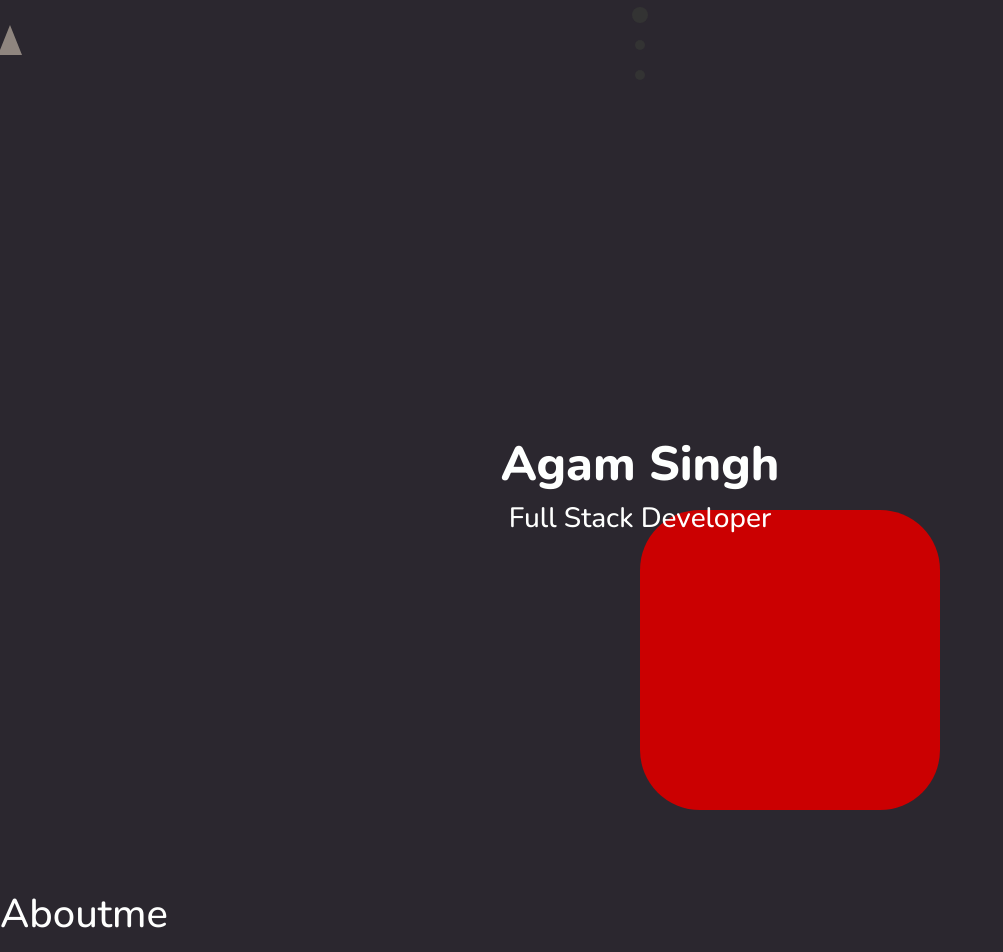
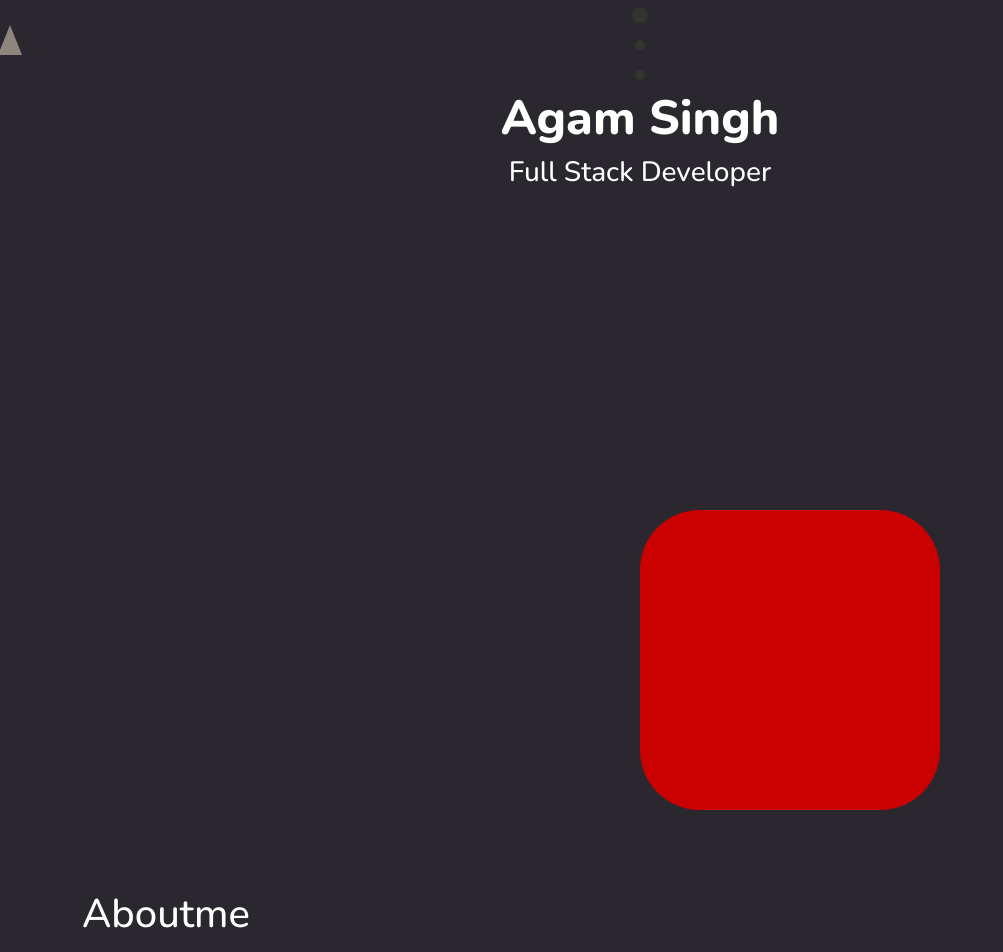
Before and after one commit to Agam-S/portfolio-new, a React (Vite) app: page / in a window 1280 px wide. Shown: the top 952 px of the page, without its empty margins (0-1003 px from the left). Built offline with nearby package versions, Linux system fonts and the light colour scheme.

Commit message:
aboutme start

```diff
--- a/src/pages/AboutMe/AboutMe.css
+++ b/src/pages/AboutMe/AboutMe.css
@@ -0,0 +1,3 @@
+.container {
+  height: 100vh;
+}
--- a/src/pages/AboutMe/AboutMe.jsx
+++ b/src/pages/AboutMe/AboutMe.jsx
@@ -1,7 +1,10 @@
+import "./AboutMe.css";
 const AboutMe = () => {
   return (
     <>
-      <h1 id="#AboutMe">Aboutme</h1>
+      <h1 className="container" id="#AboutMe">
+        Aboutme
+      </h1>
     </>
   );
 };
```
